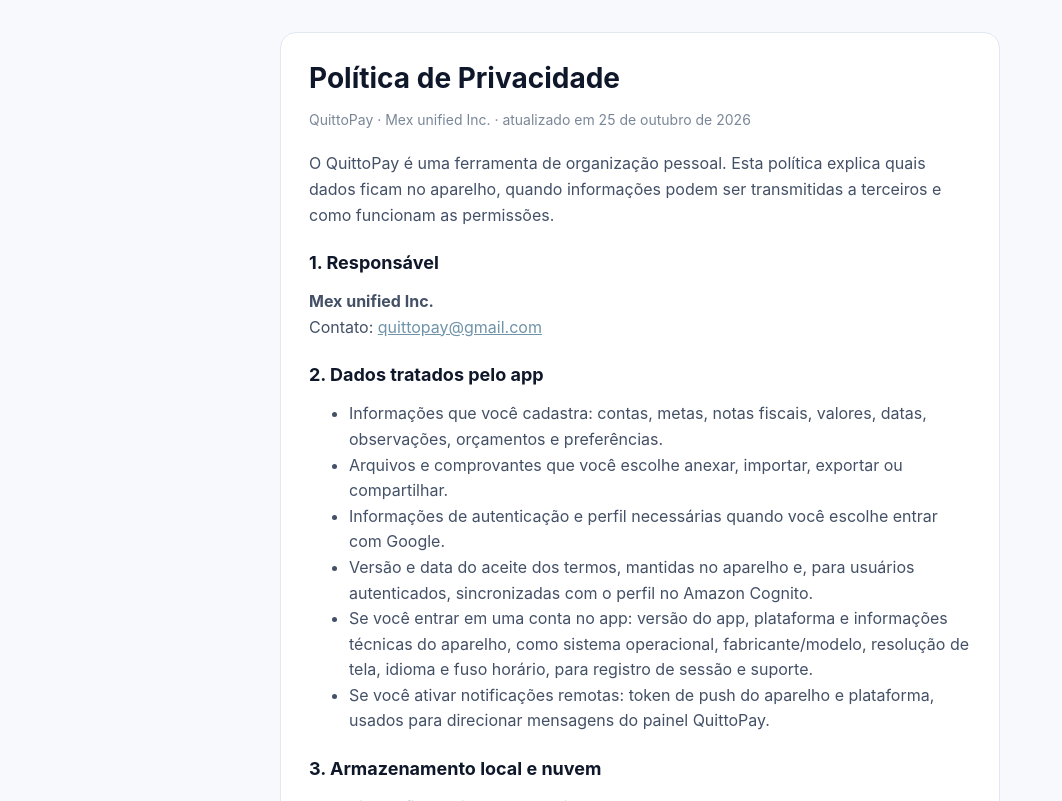
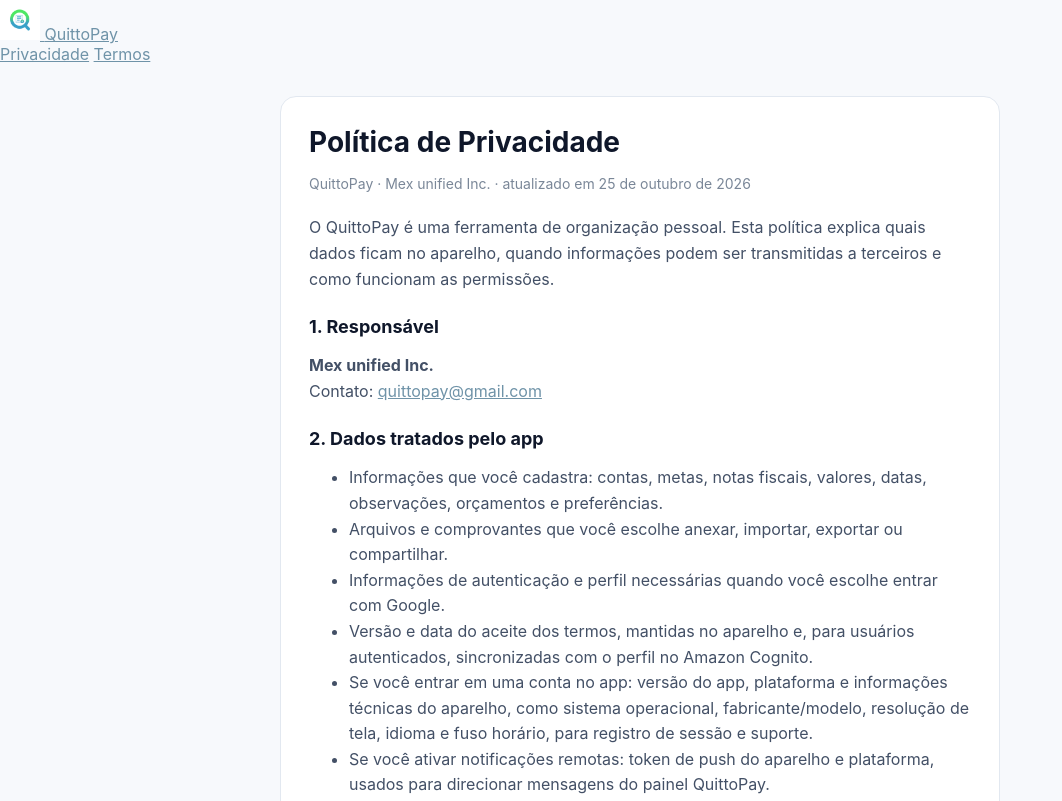
Before and after one commit to Umbrella-Mex/quitto-site, a plain HTML site: page privacy-policy.html in a window 1280 px wide. Shown: the top 801 px of the page, without its empty margins (0-1062 px from the left). Drawn offline with Linux system fonts and the light colour scheme.

Commit message:
feat: adicionar header/nav no privacy-policy para consistência visual

```diff
--- a/privacy-policy.html
+++ b/privacy-policy.html
@@ -19,10 +19,22 @@
   </style>
 </head>
 <body>
-  <main>
-    <div class="card">
-      <h1>Política de Privacidade</h1>
-      <p class="meta">QuittoPay · Mex unified Inc. · atualizado em 25 de outubro de 2026</p>
+  <div class="wrap">
+    <header class="site">
+      <a class="brand" href="index.html">
+        <img src="icon.png" width="40" height="40" alt="Ícone do QuittoPay" />
+        <span class="wordmark">Quitto<span class="pay">Pay</span></span>
+      </a>
+      <nav>
+        <a href="privacy-policy.html">Privacidade</a>
+        <a href="terms.html">Termos</a>
+      </nav>
+    </header>
+
+    <main>
+      <div class="card">
+        <h1>Política de Privacidade</h1>
+        <p class="meta">QuittoPay · Mex unified Inc. · atualizado em 25 de outubro de 2026</p>
 
       <p>O QuittoPay é uma ferramenta de organização pessoal. Esta política explica quais dados ficam no aparelho, quando informações podem ser transmitidas a terceiros e como funcionam as permissões.</p>
 
```
